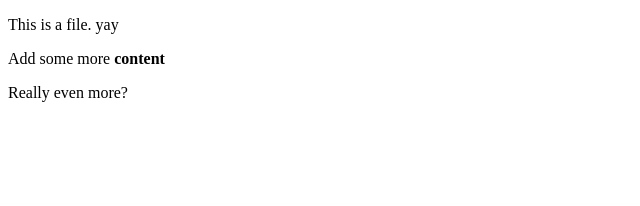
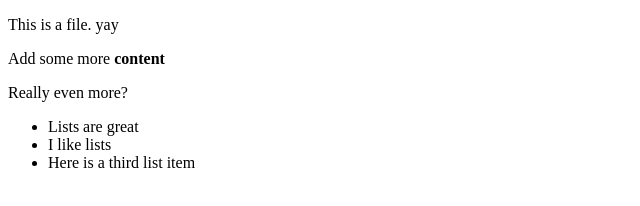
Before and after one commit to donburks/jan07_intro_git, a plain HTML site: page index.html in a window 1280 px wide. Shown: the whole page, without its empty margins (0-640 px from the left). Drawn offline with Linux system fonts and the light colour scheme.

Commit message:
Added more content

```diff
--- a/index.html
+++ b/index.html
@@ -8,6 +8,11 @@
     <div>
       <p>Add some more <strong>content</strong></p>
       <p>Really even more?</p>
+      <ul>
+        <li>Lists are great</li>
+        <li>I like lists</li>
+        <li>Here is a third list item</li>
+      </ul>
     </div>
   </body>
 </html>
```
